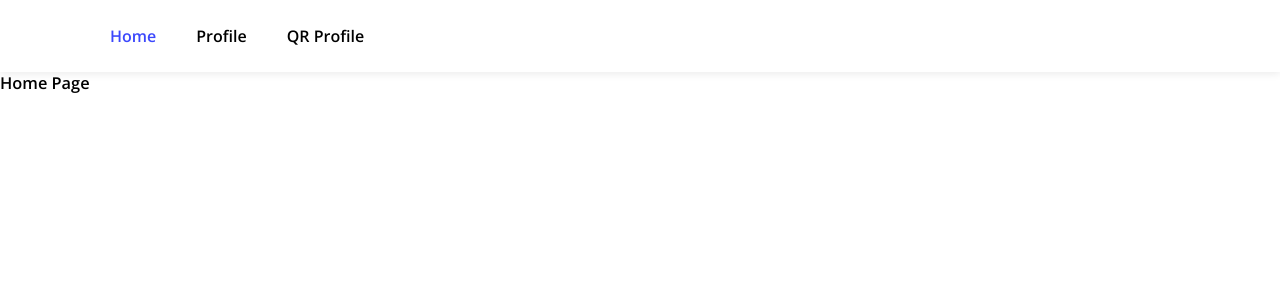
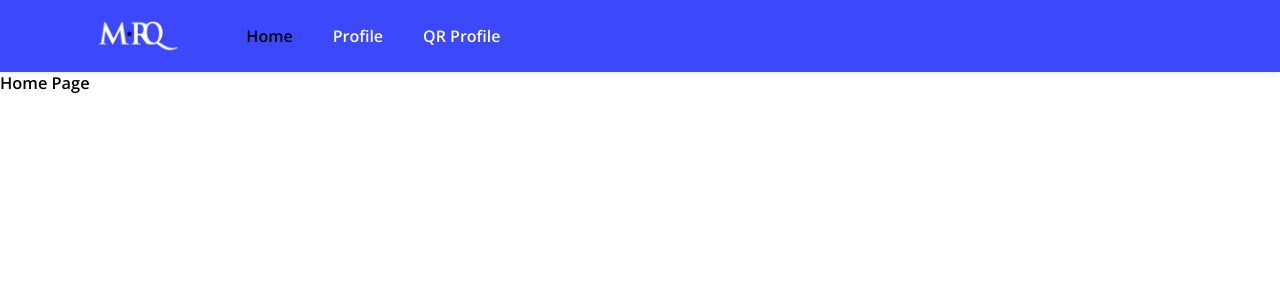
Before and after one commit to Tnaike/mrq-app, a React (Create React App) app: page / in a window 1280 px wide. Shown: the top 300 px of the page. Built offline with nearby package versions, Linux system fonts and the light colour scheme; a web font is replaced by a local one.

Commit message:
Update nav component with style

```diff
--- a/src/components/Nav.js
+++ b/src/components/Nav.js
@@ -1,15 +1,15 @@
 import React from 'react';
 import { NavLink } from 'react-router-dom';
-// import logo from '../assets/logo.png';
+import logo from '../assets/mrq_logo.png';
 import '../styles/index.css';
 
 const Nav = () => {
   return (
     <div className='nav-wrap'>
       <nav className='nav container'>
-        {/* <div className='logo'>
+        <div className='logo'>
           <img src={logo} alt='MRQ' />
-        </div> */}
+        </div>
         <ul>
           <li>
             <NavLink to='/'>Home</NavLink>
--- a/src/styles/index.css
+++ b/src/styles/index.css
@@ -1,4 +1,5 @@
 .nav-wrap {
+  background-color: #3c48fc;
   box-shadow: 0 2px 8px 0 rgba(0, 0, 0, 0.08);
 }
 
@@ -8,12 +9,13 @@ nav.nav {
   align-items: center;
   gap: 20px;
   width: 100%;
-  background-color: #fff;
+  background-color: transparent;
   padding: 15px 20px;
 }
 
 nav .logo {
-  width: 250px;
+  display: flex;
+  width: 110px;
   margin-right: 20px;
 }
 
@@ -35,16 +37,15 @@ nav .logo img {
 }
 
 .nav ul li a {
-  color: #000;
+  color: #fff;
   text-decoration: none;
   font-size: 1rem;
 }
 
 .nav ul li a.active,
 .nav ul li a:hover {
-  color: #3c48fc;
+  color: #000;
 }
-
 
 @media screen and (max-width: 768px) {
   nav.nav ul {
```
Also changed, not shown: src/assets/logo.png (added), src/assets/mrq_logo.png (added).
